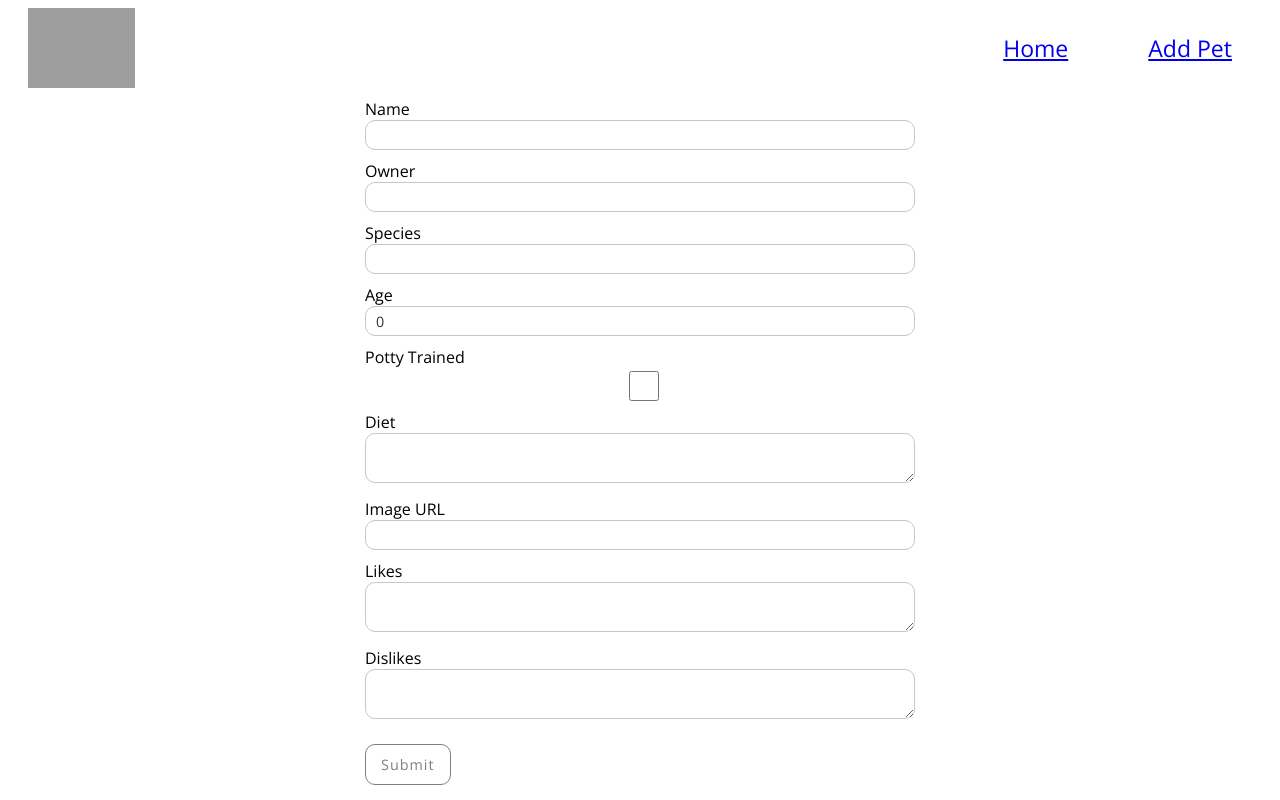
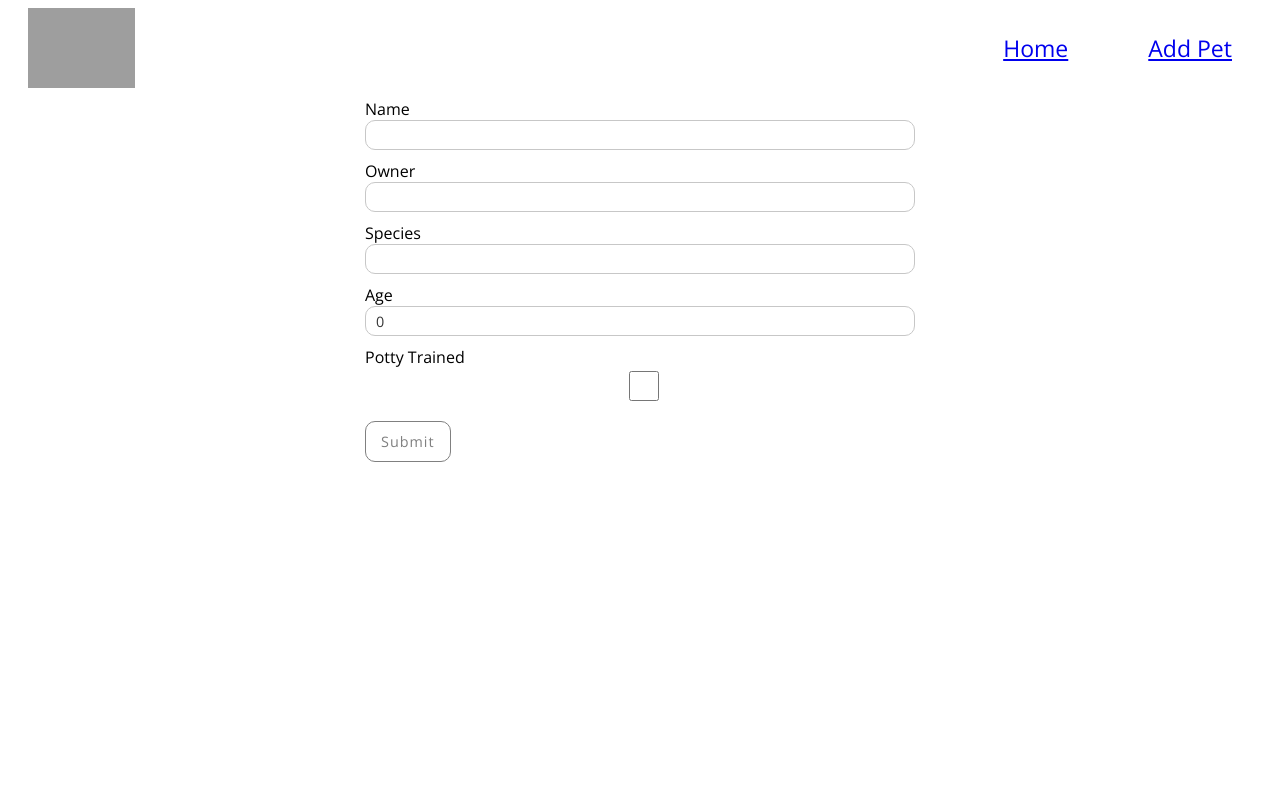
Before and after one commit to leiluspocus/api-meridiens, a Next.js app: page /new in a window 1280 px wide. Built offline with nearby package versions, Linux system fonts and the light colour scheme; grey boxes are pictures that could not be loaded.

Commit message:
remove fields

```diff
--- a/components/Form.js
+++ b/components/Form.js
@@ -152,38 +152,6 @@ const Form = ({ formId, petForm, forNewPet = true }) => {
           onChange={handleChange}
         />
 
-        <label htmlFor="diet">Diet</label>
-        <textarea
-          name="diet"
-          maxLength="60"
-          value={form.diet}
-          onChange={handleChange}
-        />
-
-        <label htmlFor="image_url">Image URL</label>
-        <input
-          type="url"
-          name="image_url"
-          value={form.image_url}
-          onChange={handleChange}
-          required
-        />
-
-        <label htmlFor="likes">Likes</label>
-        <textarea
-          name="likes"
-          maxLength="60"
-          value={form.likes}
-          onChange={handleChange}
-        />
-
-        <label htmlFor="dislikes">Dislikes</label>
-        <textarea
-          name="dislikes"
-          maxLength="60"
-          value={form.dislikes}
-          onChange={handleChange}
-        />
 
         <button type="submit" className="btn">
           Submit
```
